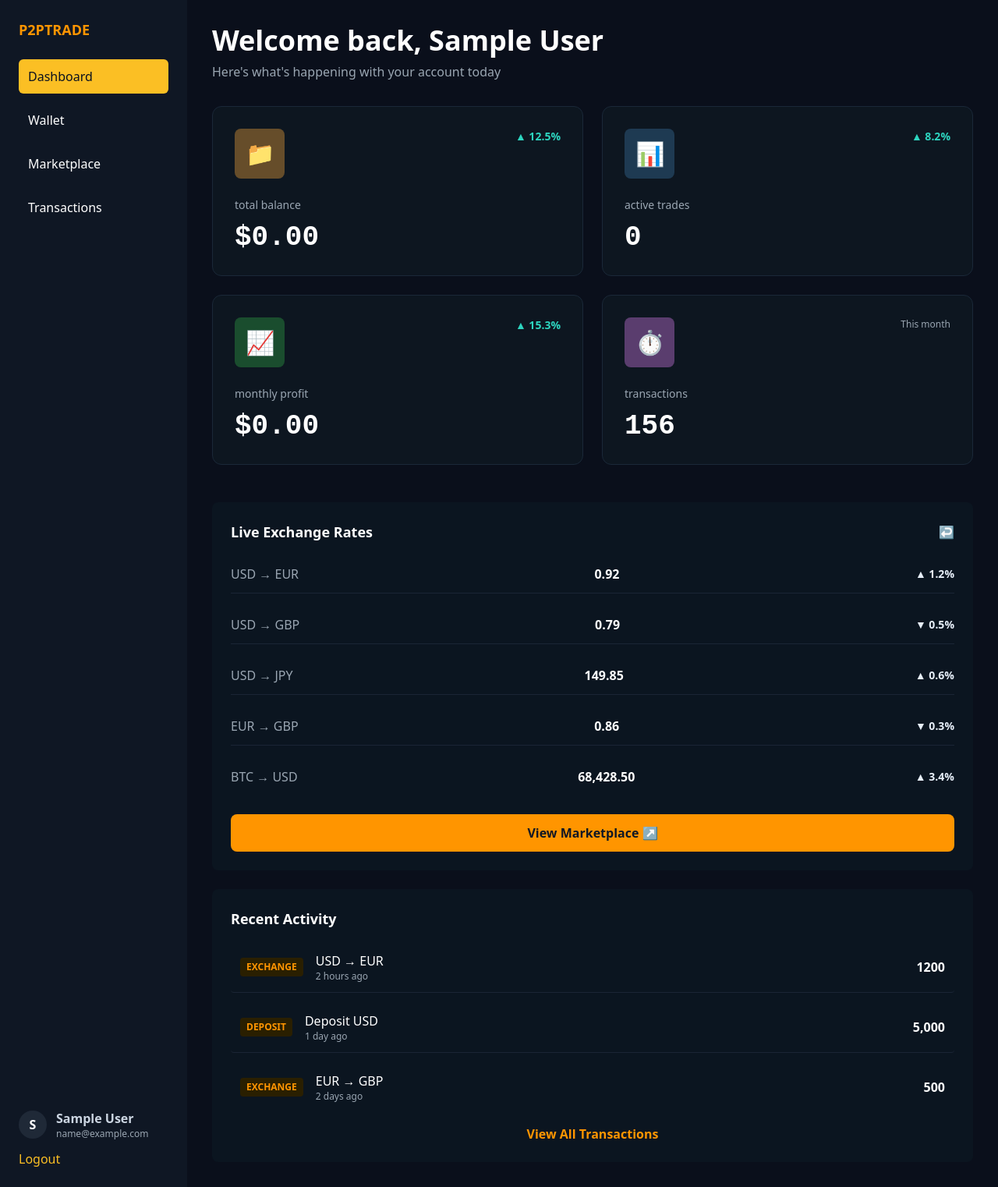
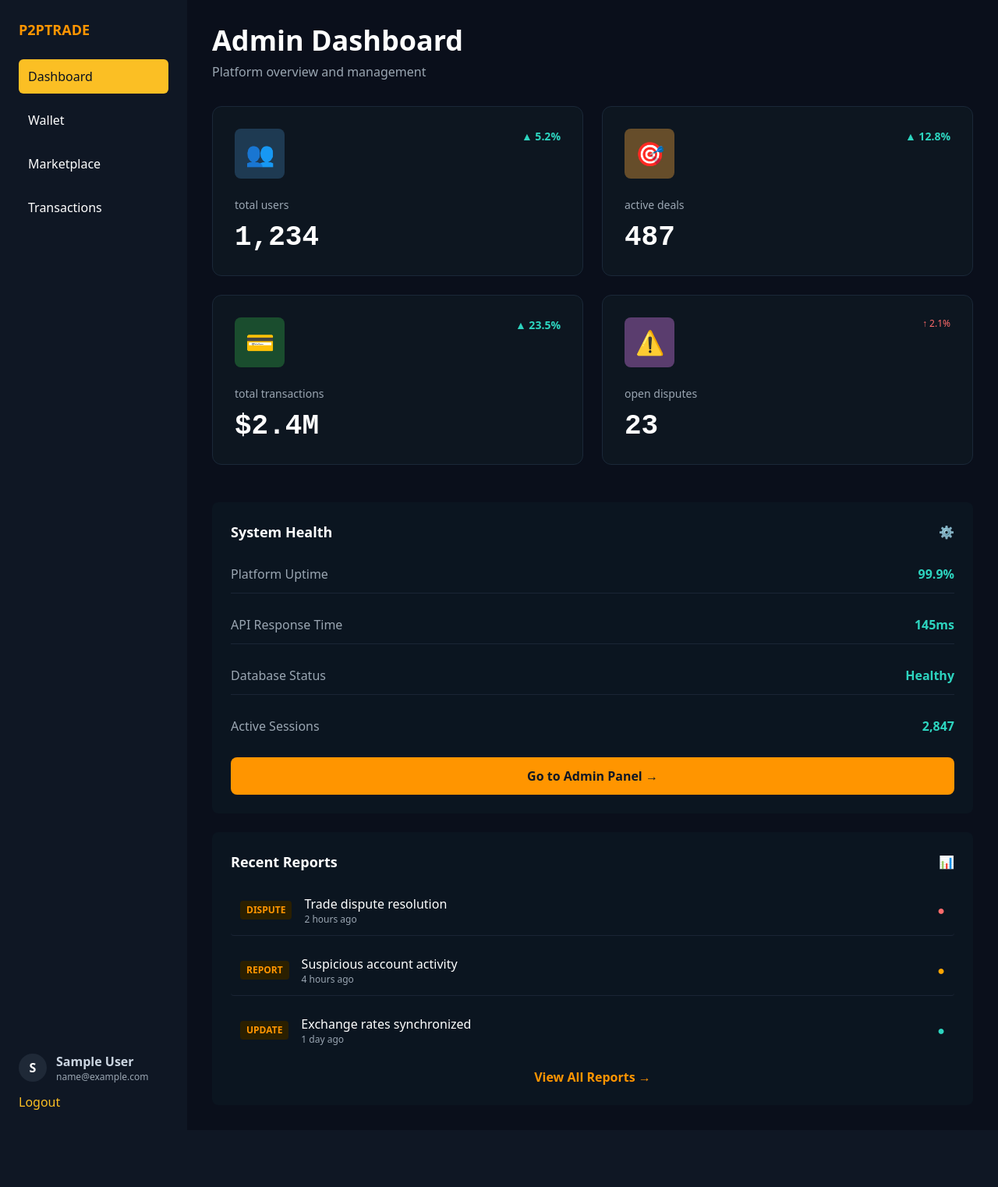
Before and after one commit to 25091849-cece/P2PTrade, a Django app: page /dashboard/ in a window 1280 px wide. Shown: the whole page at 78% size. After the commit the page ends 1423 px from the top, so only its background shows below. Run offline with Django 5.2, Linux system fonts and the light colour scheme; the visitor is signed in with stand-in values (Sample User, id 1); data comes from the database, SQL or seed files in the repository; data that the repository does not hold is empty; style sheets or scripts are compiled from the project's sources.

Commit message:
admin role switch in logic

```diff
--- a/accounts/views.py
+++ b/accounts/views.py
@@ -9,7 +9,7 @@ from django.contrib.auth.decorators import login_required
 from django.shortcuts import redirect, render
 from django.urls import reverse
 from django.utils import timezone
-from django.db.models import Q, Sum, Count
+from django.db.models import Q, Sum
 
 from accounts.models import User
 from wallets.models import Wallet
@@ -55,6 +55,16 @@ def _signup_profile(wallet=None):
 		balance_myr='RM45,000',
 		balance_usd='$10,000',
 		wallet=wallet,
+	)
+
+
+def _is_admin_user(user):
+	return bool(
+		user and (
+			getattr(user, 'is_superuser', False)
+			or getattr(user, 'is_staff', False)
+			or getattr(user, 'is_admin', lambda: False)()
+		)
 	)
 
 
@@ -141,6 +151,7 @@ def signup_success(request):
 @login_required(login_url='login')
 def dashboard_page(request):
 	wallet = _wallet_or_none(request.user)
+	is_admin_user = _is_admin_user(request.user)
 
 	# Fetch exchange rates (USD-based rates)
 	try:
@@ -176,8 +187,10 @@ def dashboard_page(request):
 		'profile': _dashboard_profile(request.user, wallet),
 		'exchange_rates': exchange_rates,
 		'recent_activity': recent_activity,
+		'is_admin_user': is_admin_user,
 	}
-	return render(request, 'dashboard.html', context)
+	template_name = 'admin_dashboard.html' if is_admin_user else 'dashboard.html'
+	return render(request, template_name, context)
 
 
 def logout_view(request):
--- a/setup_admin.py
+++ b/setup_admin.py
@@ -6,7 +6,8 @@ try:
     admin_user = User.objects.create_superuser(
         username='admin@p2ptrade.com',
         email='admin@p2ptrade.com',
-        password='Admin@123456'
+            password='Admin@123456',
+            role='admin'
     )
     print(f"[OK] Admin user created: {admin_user.email}")
 except Exception as e:
--- a/tailwind.config.js
+++ b/tailwind.config.js
@@ -1,8 +1,7 @@
 /** @type {import('tailwindcss').Config} */
 module.exports = {
   content: [
-    './templates/**/*.html',
-    './static/tailwind.css'
+    './templates/**/*.html'
   ],
   theme: {
     extend: {},
--- /dev/null
+++ b/templates/admin_dashboard.html
@@ -0,0 +1,5 @@
+{% extends 'dashboard.html' %}
+
+{% block dashboard_main %}
+  {% include 'admin_dashboard_section.html' %}
+{% endblock %}
--- a/templates/admin_dashboard_section.html
+++ b/templates/admin_dashboard_section.html
@@ -56,7 +56,7 @@
       <span class="section-icon">⚙️</span>
     </div>
 
-    <div style="space-y: 4;">
+    <div style="display: flex; flex-direction: column; gap: 1rem;">
       <div style="padding: 12px 0; border-bottom: 1px solid #1a2535; display: flex; justify-content: space-between; align-items: center;">
         <span style="color: #9aa6b2;">Platform Uptime</span>
         <span style="color: #2dd4bf; font-weight: bold;">99.9%</span>
@@ -75,7 +75,7 @@
       </div>
     </div>
 
-    <a href="{% url_or_placeholder 'admin:index' %}" class="view-marketplace-btn" style="margin-top: 16px;">Go to Admin Panel →</a>
+    <a href="{% url 'admin:index' %}" class="view-marketplace-btn" style="margin-top: 16px;">Go to Admin Panel →</a>
   </section>
 
   <!-- Recent Reports Section -->
@@ -112,6 +112,6 @@
       </div>
     </div>
 
-    <a href="{% url_or_placeholder 'admin:index' %}" class="view-all-transactions-btn">View All Reports →</a>
+    <a href="{% url 'admin:index' %}" class="view-all-transactions-btn">View All Reports →</a>
   </section>
 </div>
```
